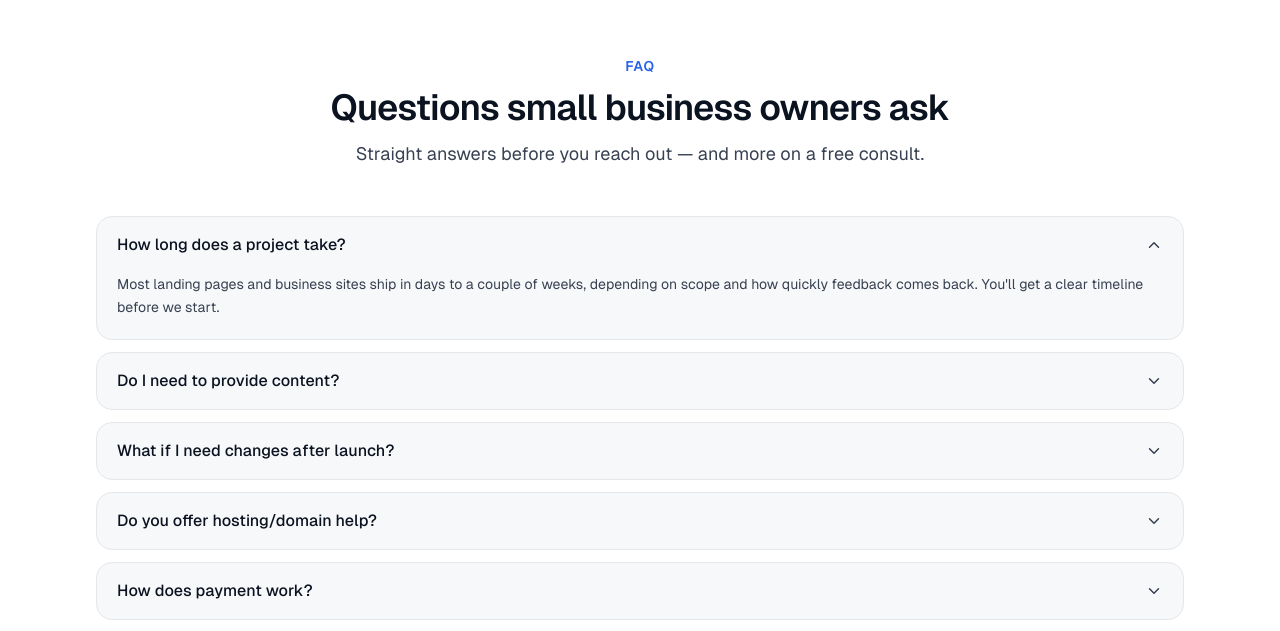
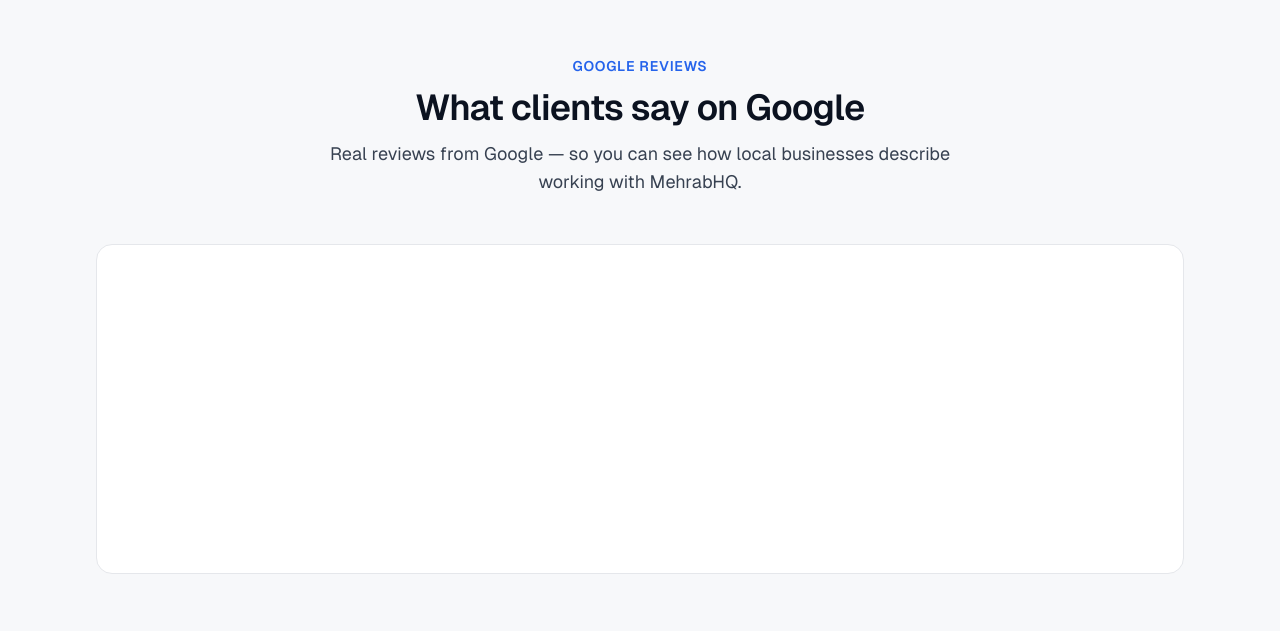
Before and after one commit to mehrabgill9996/MehrabHQ, a Next.js app: page / in a window 1280 px wide. Shown: the part 5149-5780 px from the top of the page. Built offline with nearby package versions, Linux system fonts and the light colour scheme; no server answers.

Commit message:
Added google reviews

```diff
--- a/src/app/page.tsx
+++ b/src/app/page.tsx
@@ -2,6 +2,7 @@
 import { Benefits } from "@/components/home/Benefits";
 import { FAQ } from "@/components/home/FAQ";
 import { FinalCTA } from "@/components/home/FinalCTA";
+import { GoogleReviews } from "@/components/home/GoogleReviews";
 import { Hero } from "@/components/home/Hero";
 import { PortfolioSection } from "@/components/home/PortfolioSection";
 import { Pricing } from "@/components/home/Pricing";
@@ -41,6 +42,7 @@
       <Benefits />
       <Process />
       <Pricing />
+      <GoogleReviews />
       <FAQ />
       <FinalCTA />
     </>
--- /dev/null
+++ b/src/components/home/GoogleReviews.tsx
@@ -0,0 +1,40 @@
+"use client";
+
+import Script from "next/script";
+import { FadeIn } from "@/components/FadeIn";
+import { SectionHeading } from "@/components/SectionHeading";
+
+const ELFSIGHT_APP_ID = "6dd2801c-1eca-45dd-99eb-bc2dd1d52db5";
+
+export function GoogleReviews() {
+  return (
+    <section
+      id="reviews"
+      className="scroll-mt-24 py-20 pb-32 lg:py-24 lg:pb-36"
+      aria-labelledby="reviews-heading"
+    >
+      <div className="container-page">
+        <FadeIn>
+          <SectionHeading
+            id="reviews-heading"
+            eyebrow="Google reviews"
+            title="What clients say on Google"
+            description="Real reviews from Google — so you can see how local businesses describe working with MehrabHQ."
+          />
+        </FadeIn>
+
+        <div className="overflow-hidden rounded-2xl border border-ink/8 bg-white p-4 sm:p-6">
+          <Script
+            src="https://elfsightcdn.com/platform.js"
+            strategy="lazyOnload"
+            id="elfsight-platform"
+          />
+          <div
+            className={`elfsight-app-${ELFSIGHT_APP_ID} min-h-[280px]`}
+            data-elfsight-app-lazy
+          />
+        </div>
+      </div>
+    </section>
+  );
+}
```
